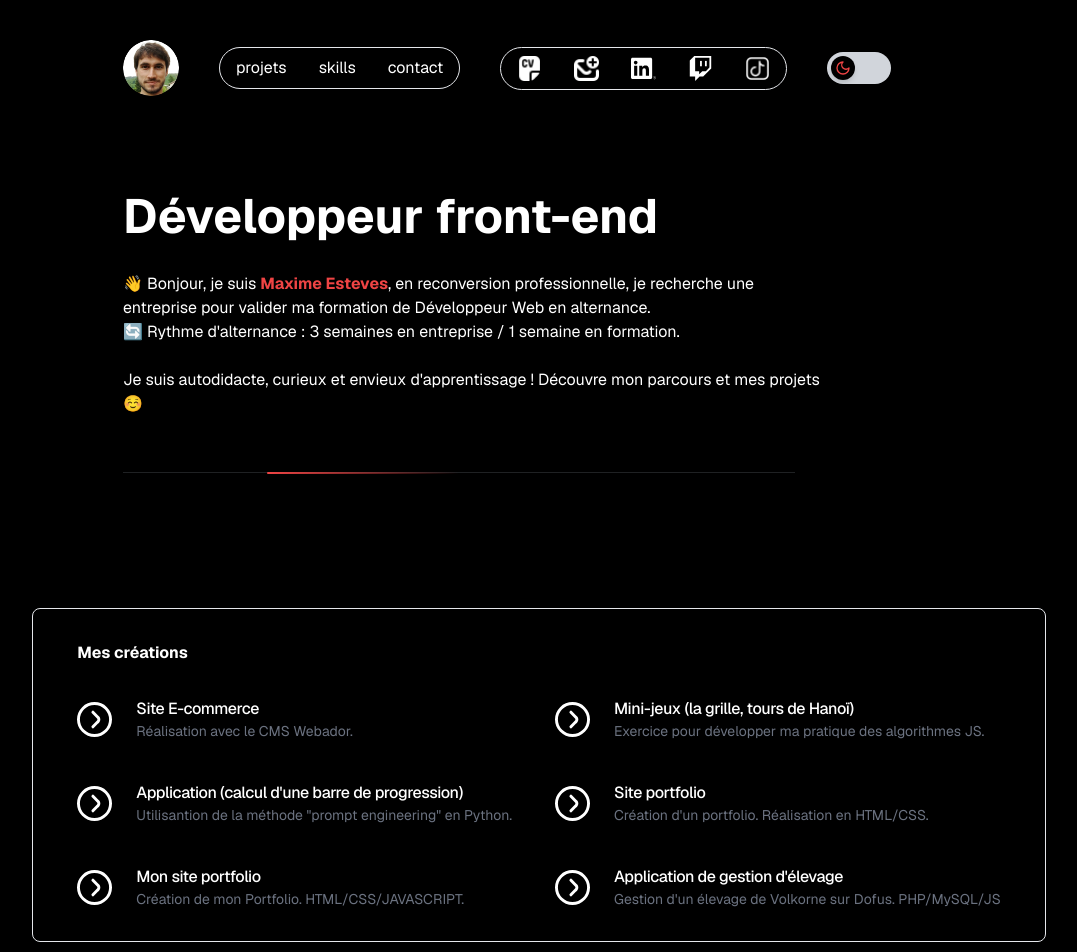
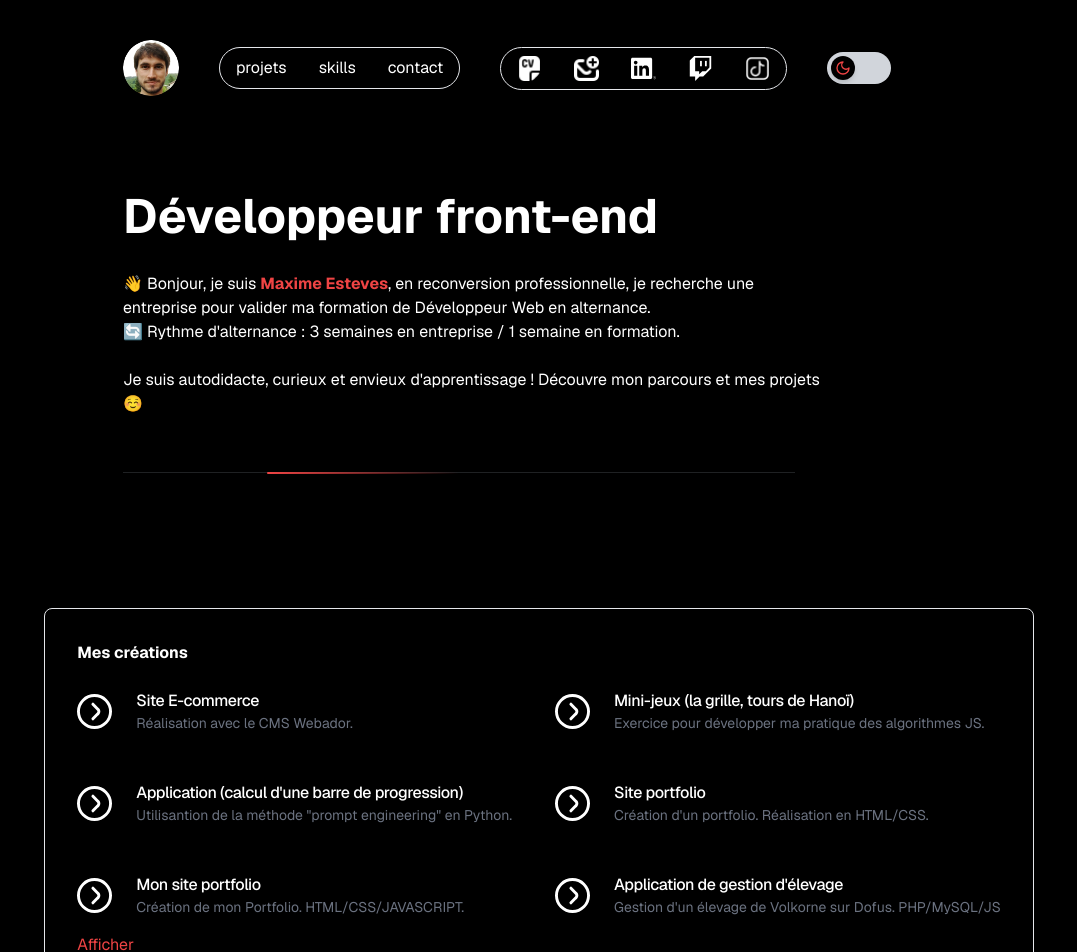
Before and after one commit to Maxime-esteves/maxime-esteves, a Next.js app: page / in a window 1280 px wide. Shown: the top 952 px of the page, without its empty margins (101-1178 px from the left). Built offline with nearby package versions, Linux system fonts and the light colour scheme.

Commit message:
Update Projets.tsx
Signed-off-by: Maxime <maxime.esteves81200@gmail.com>

```diff
--- a/app/_components/Projets.tsx
+++ b/app/_components/Projets.tsx
@@ -1,6 +1,13 @@
+"use client"
+import { JSX, useState } from "react";
 import Image from "next/image";
+
 export const Projets = () => {
-    const projects = [
+  return <ExpandableDiv />;
+};
+export default function ExpandableDiv(): JSX.Element {
+    const [isExpanded, setIsExpanded] = useState<boolean>(false);
+    const projectsInvisible = [
       {
         id: 1,
         title: "Site E-commerce",
@@ -48,19 +55,22 @@ export const Projets = () => {
         link: "https://le-bon-eleveur.42web.io/",
         image: "angle-cercle-droite.svg",
       },
-      // {
-      //   id: 7,
-      //   title: "Site web d'un jeu vidéo",
-      //   description: "En cours de création.",
-      //   link: "",
-      //   image: "editer.svg",
-      // },
+    ];
+      const projects = [
+       {
+         id: 7,
+         title: "Site web recherche d'entreprise",
+         description: "En cours de création.",
+         image: "editer.svg",
+       },
     ];
 
     return (
-      <div className="flex justify-center items-center gap-4 max-md:w-auto">
+      <div className="flex justify-center items-center gap-4">
         {/* ---------------- PROJETS ------------------ */}
-        <div className=" rounded-lg px-11 py-8 w-auto border-[1px] flex flex-col ">
+        <div className={`rounded-lg px-8 py-8 w-auto border-[1px] flex flex-col max-md:ml-6 max-md:mr-6 ${
+        isExpanded ? "h-auto" : "h-auto"
+        }`}>
           {/* ✅ H1 en dehors de la grid mais toujours dans le cadre */}
           <h1 className="text-white text-1xl font-bold mb-6 dark:text-black">
             Mes créations
@@ -68,14 +78,16 @@ export const Projets = () => {
 
           {/* Conteneur des projets en GRID */}
           <div className="grid grid-cols-2 gap-8 max-md:grid-cols-1">
-            {projects.map((project) => (
-              <div key={project.id} className="flex items-center gap-6 mt-2">
+            {projectsInvisible.map((projectsInvisible) => (
+              <div
+              key={projectsInvisible.id}
+              className="flex items-center gap-6 mb-4">
                 {/* Lien avec l'image */}
                 <div>
-                  <a href={project.link} target="_blank" rel="noopener noreferrer">
+                  <a href={projectsInvisible.link} target="_blank" rel="noopener noreferrer">
                     <Image
-                      src={project.image}
-                      alt={`Icône de ${project.title}`}
+                      src={projectsInvisible.image}
+                      alt={`Icône de ${projectsInvisible.title}`}
                       width={50}
                       height={50}
                       className="max-w-[35px] invert hover:invert-0 hover:bg-white hover:p-1 rounded-lg dark:invert-0 dark:hover:bg-white dark:hover:invert"
@@ -86,13 +98,46 @@ export const Projets = () => {
                 {/* Texte descriptif */}
                 <div>
                   <h3 className="text-white text-base font-medium tracking-tight dark:text-black">
-                    {project.title}
+                    {projectsInvisible.title}
                   </h3>
-                  <p className="text-gray-500 text-sm dark:text-black">{project.description}</p>
+                  <p className="text-gray-500 text-sm dark:text-black">{projectsInvisible.description}</p>
                 </div>
               </div>
             ))}
           </div>
+
+        {isExpanded && (
+                  <div>
+                  {projects.map((projects) => (
+                    <div key={projects.id} className="flex items-center gap-6 mb-6">
+                    {/* Lien avec l'image */}
+                    <div>
+                        <Image
+                          src={projects.image}
+                          alt={`Icône de ${projects.title}`}
+                          width={50}
+                          height={50}
+                          className="max-w-[35px] mt-10 invert hover:invert-0 hover:bg-white hover:p-1 rounded-lg dark:invert-0 dark:hover:bg-white dark:hover:invert"
+                        />
+                    </div>
+
+                    {/* Texte descriptif */}
+                    <div>
+                      <h3 className="text-white text-base font-medium tracking-tight dark:text-black mt-10">
+                        {projects.title}
+                      </h3>
+                      <p className="text-gray-500 text-sm dark:text-black">{projects.description}</p>
+                    </div>
+                  </div>
+                  ))}
+                  </div>
+                )}
+        <button
+    onClick={() => setIsExpanded(!isExpanded)}
+    className=" text-red-500 rounded-lg hover:text-white flex justify-start"
+    >
+    {isExpanded ? "Réduire" : "Afficher"}
+  </button>
   </div>
   </div>
     );
```
Lines whose indentation alone changed are shown as unchanged.
